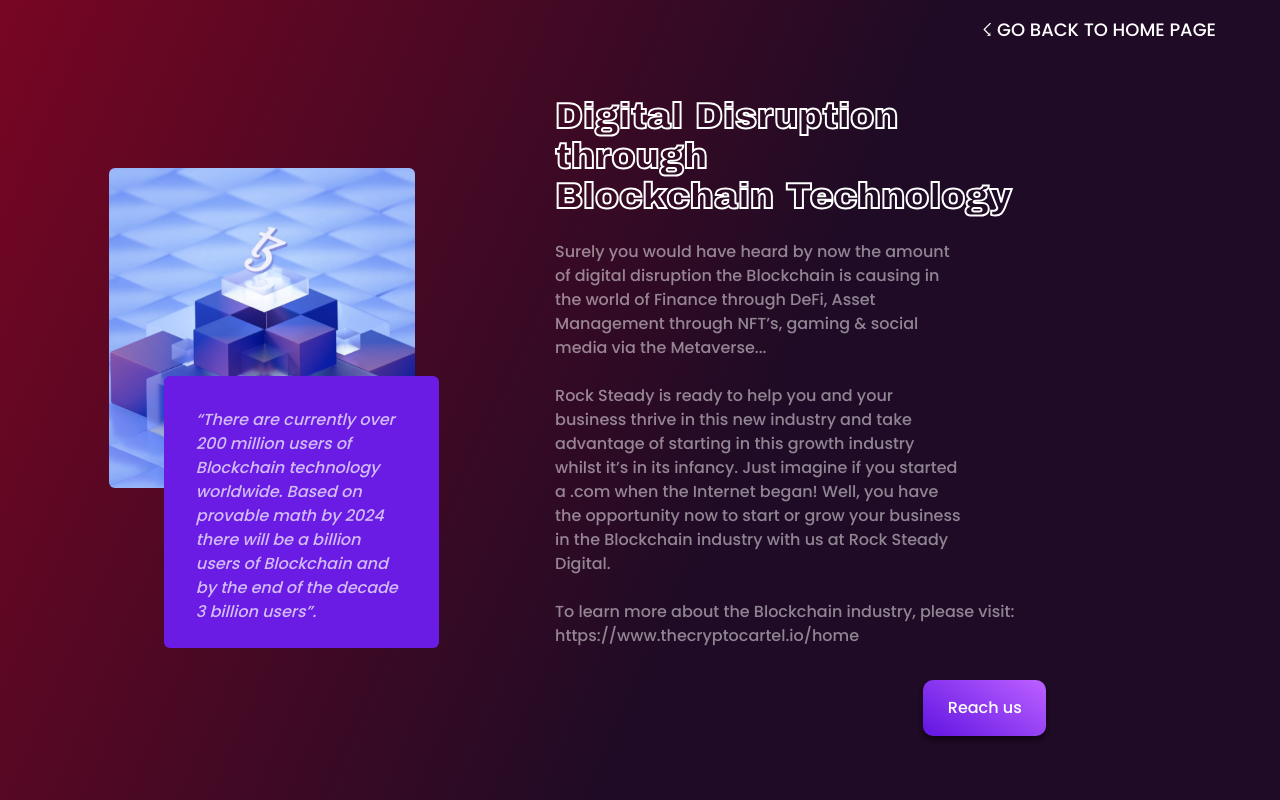
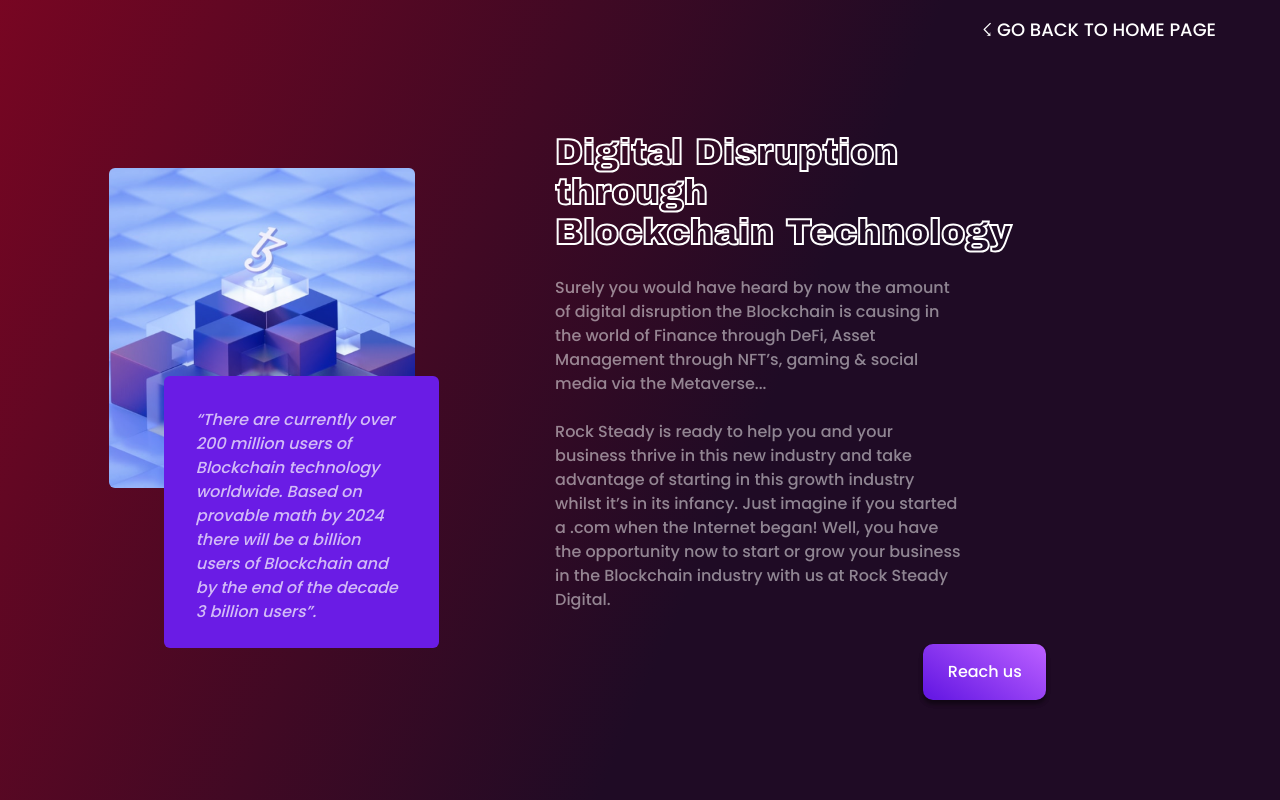
Before and after one commit to borigendiego/Rock-steady-d, a Next.js app: page /digital-disruption in a window 1280 px wide. Built offline with nearby package versions, Linux system fonts and the light colour scheme.

Commit message:
Trello tickets, footer animation faster

```diff
--- a/components/banner/index.tsx
+++ b/components/banner/index.tsx
@@ -28,7 +28,7 @@
                     DIGITAL CONSULTING •  MARKETING • BIG DATA
                 </h3>
                 <h3 className={'text-center text-[0.65rem] md:text-[1rem] bg-[#fff] text-black rounded-xl py-1 px-6'}>
-                    SOCIAL MEDIA •  BLOCKCHAIN • METAVERSE
+                    SOCIAL MEDIA •  BLOCKCHAIN
                 </h3>
                 <img src={'/assets/images/star_3_crop.png'} className={'mt-6 w-20 h-8 object-fill'} />
             </motion.div>
--- a/components/digital-disruption/index.tsx
+++ b/components/digital-disruption/index.tsx
@@ -48,9 +48,6 @@
                     <p className={'pt-6 opacity-50 w-5/6 md:text-left text-center my-0 mx-auto md:m-0'}>
                         Rock Steady is ready to help you and your business thrive in this new industry and take advantage of starting in this growth industry whilst it’s in its infancy. Just imagine if you started a .com when the Internet began! Well, you have the opportunity now to start or grow your business in the Blockchain industry with us at Rock Steady Digital.
                     </p>
-                    <p className={'pt-6 opacity-50'}>
-                        To learn more about the Blockchain industry, please visit: <a target={'_blank'} href={'https://www.thecryptocartel.io/home'}>https://www.thecryptocartel.io/home</a>
-                    </p>
                     <div className='flex justify-center md:justify-end md:mt-8'>
                         <Link href={'/#CONTACT'}>
                                 <button
--- a/components/footer/index.tsx
+++ b/components/footer/index.tsx
@@ -10,7 +10,7 @@
                 initial={{opacity: 0, x: 30}}
                 whileInView={{opacity: 1, x: 0}}
                 viewport={{ once: true }}
-                transition={{duration: 0.7, delay: 0.7}}
+                transition={{duration: 0.7, delay: 0.5}}
             >
                 <div className={'sm:w-1/5 w-1/2 lg:w-1/3 lg:px-12 flex flex-col items-center sm:items-start'}>
                     <img alt={'contact logo'} src={'/assets/images/logo_white.svg'} className='sm:w-9/12 w-full'/>
@@ -28,7 +28,7 @@
                 initial={{opacity: 0, }}
                 whileInView={{opacity: 1}}
                 viewport={{ once: true }}
-                transition={{duration: 1, delay: 1}}
+                transition={{duration: 1, delay: .7}}
             >
                 Leaders in digital transformation from strategy to implementation through transformation of people, process and technology.
             </motion.p>
```
